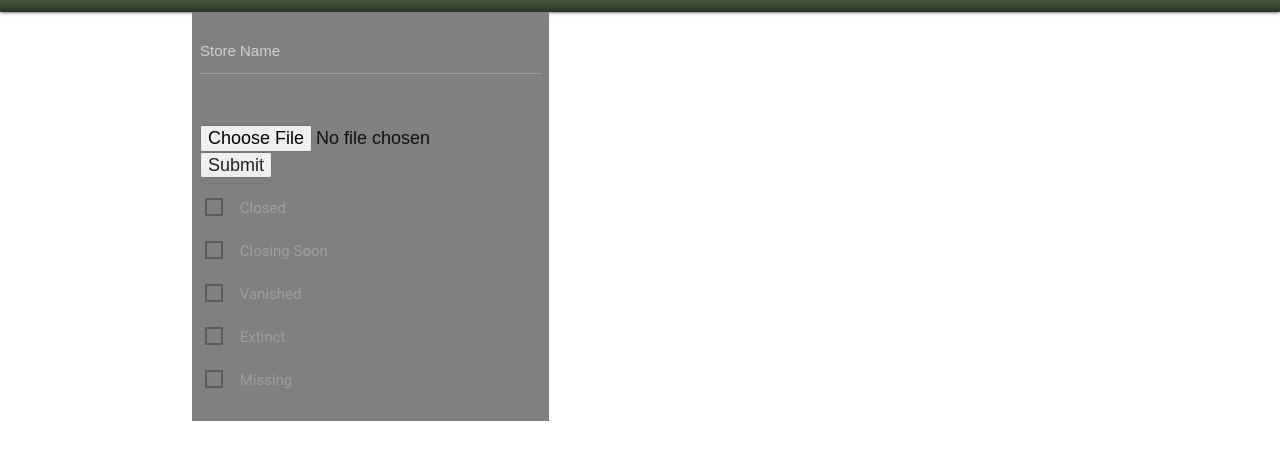
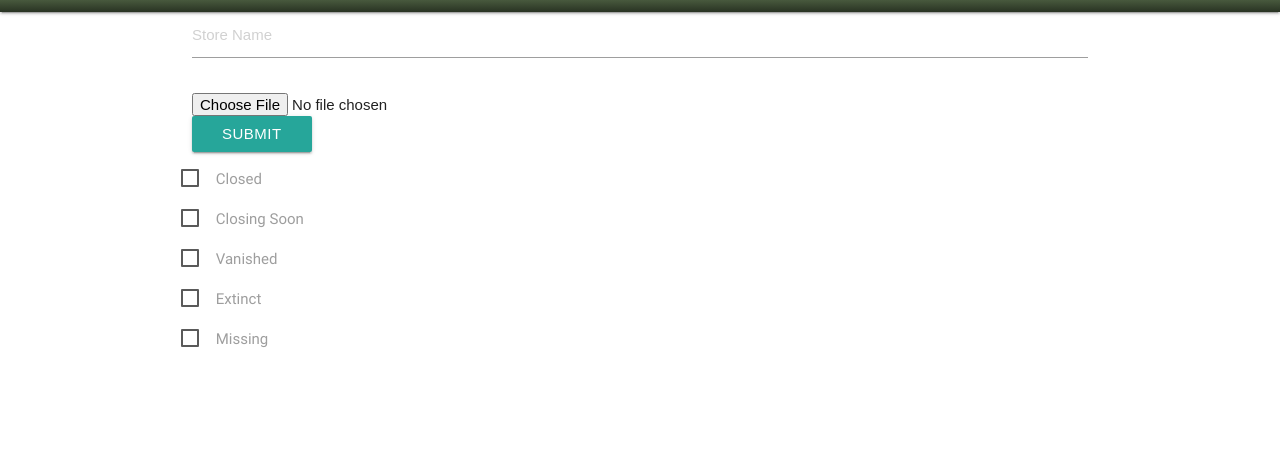
Before and after one commit to laurentapley/team5, a website: page app/add-store.html in a window 1280 px wide. Shown: the part 52-512 px from the top of the page. Drawn offline with nearby package versions, Linux system fonts and the light colour scheme.

Commit message:
Add-store-page

```diff
--- a/app/add-store.html
+++ b/app/add-store.html
@@ -38,15 +38,15 @@
 
 
 <main class="container">
- <form class="boxes checkboxes" action="#">
+ <form class="add-store" action="#">
 
-     <input type="text" name="" value="" placeholder="Store Name">
+     <input  class="add-store__store-name-input" type="text" name="" value="" placeholder="Store Name">
 
        <div class="submissions input-field col s6">
          <input type="file" name="" value="" accept="image/jpeg, image/application/pdf, image/x-png">
        </div>
        <div class="col s6">
-         <input type="button" name="Submit" value="Submit">
+         <input type="button" class="btn" name="Submit" value="Submit">
        </div>
        <div class="row">
 
--- a/app/assets/styles/base/_add-store.css
+++ b/app/assets/styles/base/_add-store.css
@@ -1,51 +1,60 @@
+input:not([type]):focus:not([readonly]), input[type=text]:not(.browser-default):focus:not([readonly]), input[type=password]:not(.browser-default):focus:not([readonly]), input[type=email]:not(.browser-default):focus:not([readonly]) {
+  border: 1px solid blue;
+}
+
 .add-store {
-  background-color: white;
-  min-height: 80vh;
+  /*background-color: white;
+  min-height: 80vh;*/
+
+  &__store-name-input {
   }
-.checkboxes {
+
+  /*&__checkboxes {
     padding-left: 16px;
     display: flex;
     padding-top: 16px;
     font-size: 18px;
     display: inline-block;
-}
-.submissions {
+  }*/
+  /*&__submissions {
     padding-top: 16px;
+    padding-bottom: 16px;
 
   }
-.options {
+  &__options {
     padding: 8px;
     color: #E34515;
     font-family: sans-serif;
     font-weight: bold;
-
-
   }
-.emails {
+  &__emails {
     padding-left: 16px;
     padding-top: 16px;
     align-self: center;
   }
-.title {
+  &__title {
     text-align: center;
     font-size: 25px;
     color: #E34515;
     font-weight: bold;
 
   }
-.submits {
+  &__submits {
     padding-top: 16px;
     align-self: center;
   }
-.boxes {
+  &__boxes {
     padding-left: 8px;
+  }*/
+
 }
-p {
+
+/*p {
   padding-left: 16px;
   display: flex;
 }
 form {
-  background-color: gray;
+  background-color: inherit;
   padding: 8px;
 
-}
+}*/
--- a/app/temp/styles/styles.css
+++ b/app/temp/styles/styles.css
@@ -362,54 +362,59 @@ menu {
          align-items: center;
  padding: 20px;
 
+}input:not([type]):focus:not([readonly]), input[type=text]:not(.browser-default):focus:not([readonly]), input[type=password]:not(.browser-default):focus:not([readonly]), input[type=email]:not(.browser-default):focus:not([readonly]) {
+  border: 1px solid blue;
 }.add-store {
-  background-color: white;
-  min-height: 80vh;
-}.checkboxes {
+
+  /*&__checkboxes {
     padding-left: 16px;
-  display: -webkit-box;
-  display: -ms-flexbox;
     display: flex;
     padding-top: 16px;
     font-size: 18px;
     display: inline-block;
-}.submissions {
+  }*/
+  /*&__submissions {
     padding-top: 16px;
+    padding-bottom: 16px;
 
-}.options {
+  }
+  &__options {
     padding: 8px;
     color: #E34515;
     font-family: sans-serif;
     font-weight: bold;
-
-
-}.emails {
+  }
+  &__emails {
     padding-left: 16px;
     padding-top: 16px;
-  -ms-flex-item-align: center;
     align-self: center;
-}.title {
+  }
+  &__title {
     text-align: center;
     font-size: 25px;
     color: #E34515;
     font-weight: bold;
 
-}.submits {
+  }
+  &__submits {
     padding-top: 16px;
-  -ms-flex-item-align: center;
     align-self: center;
-}.boxes {
+  }
+  &__boxes {
     padding-left: 8px;
-}p {
+  }*/
+
+}/*background-color: white;
+  min-height: 80vh;*/.add-store__store-name-input {
+  }/*p {
   padding-left: 16px;
-  display: -webkit-box;
-  display: -ms-flexbox;
   display: flex;
-}form {
-  background-color: gray;
+}
+form {
+  background-color: inherit;
   padding: 8px;
 
-}nav {
+}*/nav {
   background: -webkit-gradient(linear, left bottom, left top, from(#293323), color-stop(50%, #7b9969),to(#293323) );
   background: linear-gradient(0deg, #293323, #7b9969 50%,#293323 );
 }nav img {
```
Lines whose indentation alone changed are shown as unchanged.
